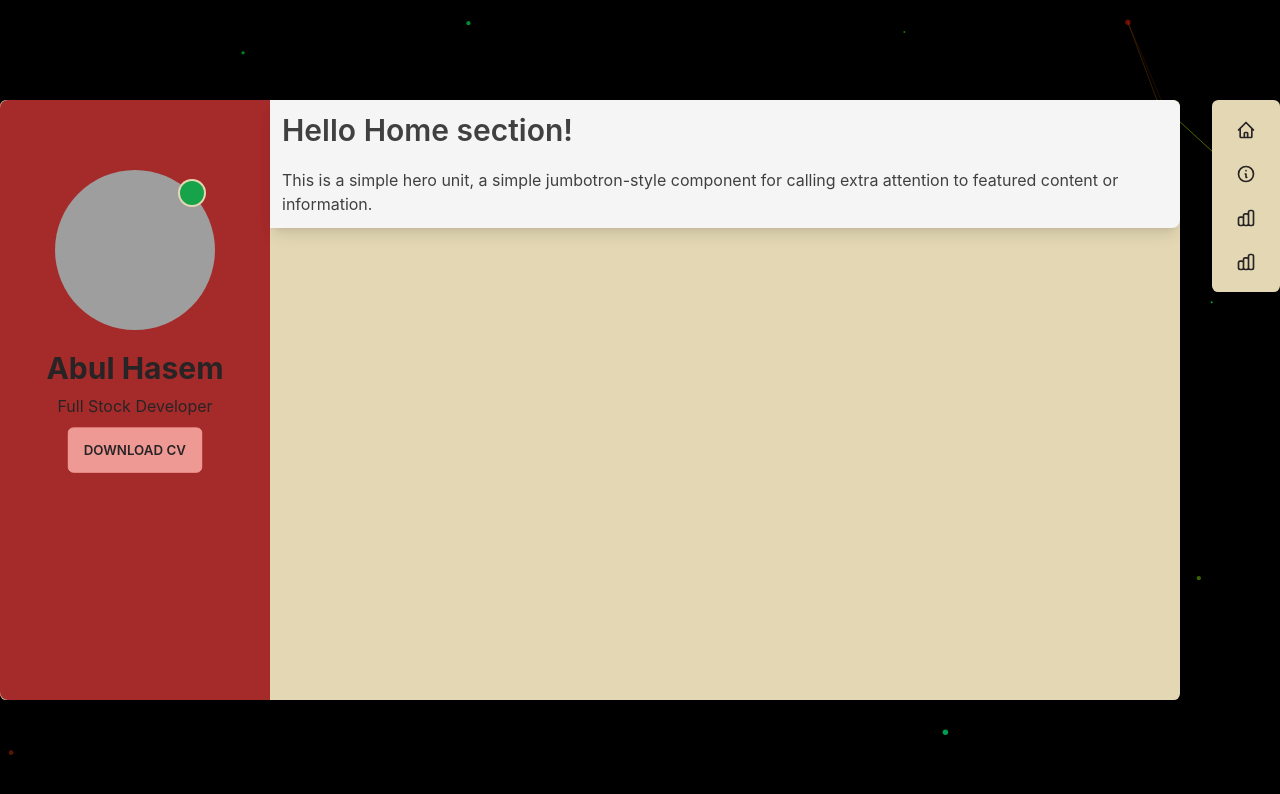
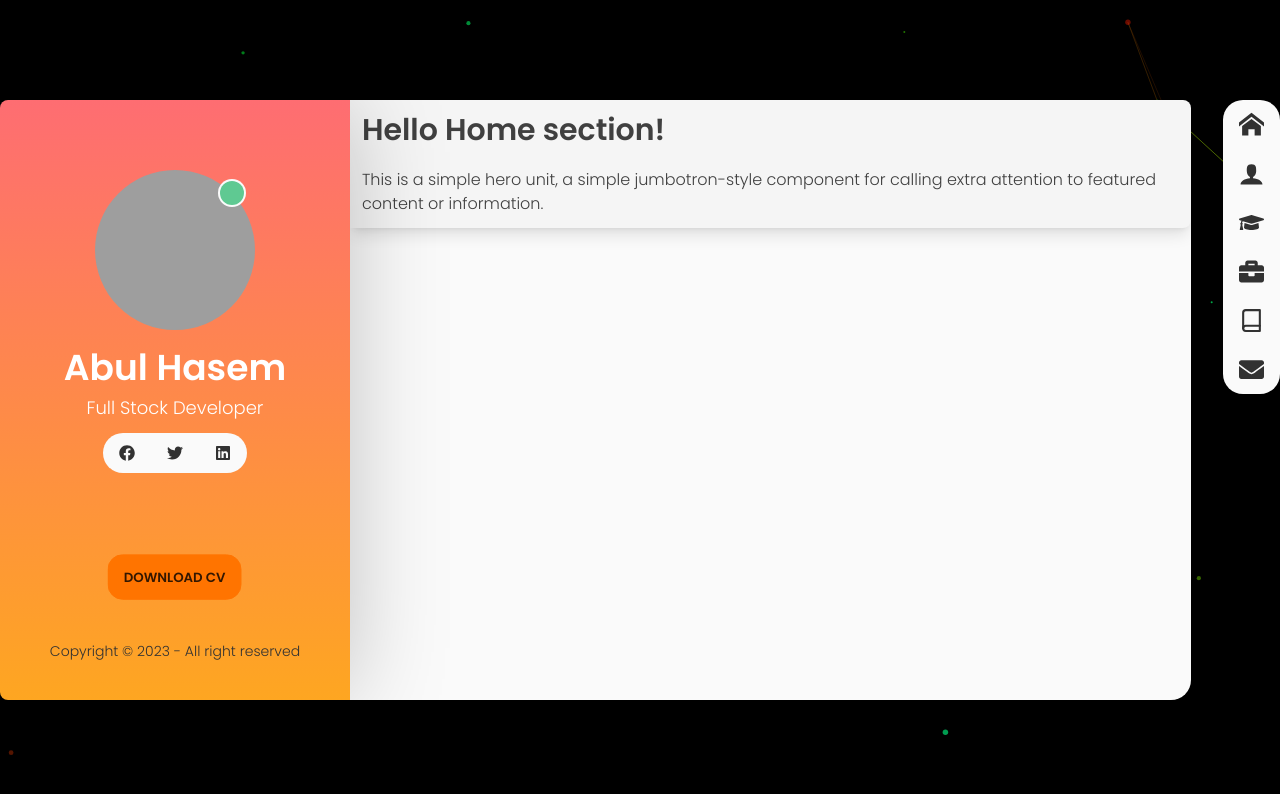
Before and after one commit to hasemspi/portfolio, a React (Create React App) app: page / in a window 1280 px wide. Shown: the top 794 px of the page. Built offline with nearby package versions, Linux system fonts and the light colour scheme; grey boxes are pictures that could not be loaded.

Commit message:
update datqa

```diff
--- a/package.json
+++ b/package.json
@@ -9,6 +9,7 @@
     "daisyui": "^2.51.3",
     "react": "^18.2.0",
     "react-dom": "^18.2.0",
+    "react-icons": "^4.8.0",
     "react-particles": "^2.9.3",
     "react-router-dom": "^6.8.2",
     "react-scripts": "5.0.1",
--- a/public/index.html
+++ b/public/index.html
@@ -1,5 +1,5 @@
 <!DOCTYPE html>
-<html data-theme="retro" lang="en">
+<html data-theme="acid" lang="en">
   <head>
     <meta charset="utf-8" />
     <link rel="icon" href="%PUBLIC_URL%/favicon.ico" />
@@ -24,7 +24,10 @@
       work correctly both with client-side routing and a non-root public URL.
       Learn how to configure a non-root public URL by running `npm run build`.
     -->
-    <title>React App</title>
+    <link rel="preconnect" href="https://fonts.googleapis.com">
+    <link rel="preconnect" href="https://fonts.gstatic.com" crossorigin>
+    <link href="https://fonts.googleapis.com/css2?family=Poppins:ital,wght@0,100;0,200;0,300;0,600;1,100;1,200&display=swap" rel="stylesheet">
+    <title> Portfolio Website</title>
   </head>
   <body>
     <noscript>You need to enable JavaScript to run this app.</noscript>
--- a/src/Layout/Main.js
+++ b/src/Layout/Main.js
@@ -8,7 +8,7 @@ const Main = () => {
     return (
         <>
 
-        <div className="flex flex-row md:mt-[100px]">
+        <div className="flex flex-row md:mt-[100px]" id='theme_color'>
             <div className="basis-full md:mr-8">
                 <div className="card card-side bg-base-100 shadow-xl">
                     <Profile></Profile>
--- a/src/Layout/Profile.js
+++ b/src/Layout/Profile.js
@@ -1,4 +1,6 @@
 import React from 'react';
+
+import {FaFacebook,FaTwitter,FaLinkedin } from "react-icons/fa";
 
 const Profile = () => {
     return (
@@ -10,9 +12,35 @@ const Profile = () => {
                     </div>
                 </div>
                 <div className="max-w-md">
-                    <h1 className="text-3xl font-bold">Abul Hasem</h1>
-                    <p className="py-2">Full Stock Developer</p>
-                    <button className="btn btn-primary">Download CV</button>
+
+                    <h1 className="text-3xl text-[36px] text-[#fff] font-semibold">Abul Hasem</h1>
+                    <p className="py-2 text-[18px] text-[#fff]">Full Stock Developer</p>
+                    <ul className="menu menu-horizontal bg-base-100 rounded-box mt-1">
+                        <li>
+                            <a>
+                            <FaFacebook/>
+                            </a>
+                        </li>
+                        <li>
+                            <a>
+                            <FaTwitter/>
+                            </a>
+                        </li>
+                        <li>
+                            <a>
+                            <FaLinkedin/>
+                            </a>
+                        </li>
+                    </ul>
+                    <div>
+                    <button className="btn btn-secondary mt-[80px]">Download CV</button>
+                    </div>
+
+                    <footer className="footer footer-center p-10 text-base-content rounded">
+                    <div>
+                        <p>Copyright © 2023 - All right reserved</p>
+                    </div>
+                    </footer>
                 </div>
             </div>
         </div>
--- a/src/Pages/Navber.js
+++ b/src/Pages/Navber.js
@@ -1,33 +1,45 @@
 import React from 'react';
 import { Link } from 'react-router-dom';
-
+import { ImHome,ImUser } from "react-icons/im";
+import { FaGraduationCap,FaBriefcase,FaEnvelope } from "react-icons/fa";
+import { FiBook } from "react-icons/fi";
 const Navber = () => {
     const navbarse =<React.Fragment>
 <li>
     <Link to={'/'}>
-    <svg xmlns="http://www.w3.org/2000/svg" className="h-5 w-5 " fill="none" viewBox="0 0 24 24" stroke="currentColor"><path strokeLinecap="round" strokeLinejoin="round" strokeWidth="2" d="M3 12l2-2m0 0l7-7 7 7M5 10v10a1 1 0 001 1h3m10-11l2 2m-2-2v10a1 1 0 01-1 1h-3m-6 0a1 1 0 001-1v-4a1 1 0 011-1h2a1 1 0 011 1v4a1 1 0 001 1m-6 0h6" /></svg>
+    <ImHome/>
     </Link>
 </li>
 <li>
     <Link to={'/about'}>
-    <svg xmlns="http://www.w3.org/2000/svg" className="h-5 w-5" fill="none" viewBox="0 0 24 24" stroke="currentColor"><path strokeLinecap="round" strokeLinejoin="round" strokeWidth="2" d="M13 16h-1v-4h-1m1-4h.01M21 12a9 9 0 11-18 0 9 9 0 0118 0z" /></svg>
+    <ImUser/>
     </Link>
 </li>
 <li>
     <Link to={'/resum'}>
-    <svg xmlns="http://www.w3.org/2000/svg" className="h-5 w-5" fill="none" viewBox="0 0 24 24" stroke="currentColor"><path strokeLinecap="round" strokeLinejoin="round" strokeWidth="2" d="M9 19v-6a2 2 0 00-2-2H5a2 2 0 00-2 2v6a2 2 0 002 2h2a2 2 0 002-2zm0 0V9a2 2 0 012-2h2a2 2 0 012 2v10m-6 0a2 2 0 002 2h2a2 2 0 002-2m0 0V5a2 2 0 012-2h2a2 2 0 012 2v14a2 2 0 01-2 2h-2a2 2 0 01-2-2z" /></svg>
+    <FaGraduationCap/>
     </Link>
 </li>
 <li>
     <Link to={'/resum'}>
-    <svg xmlns="http://www.w3.org/2000/svg" className="h-5 w-5" fill="none" viewBox="0 0 24 24" stroke="currentColor"><path strokeLinecap="round" strokeLinejoin="round" strokeWidth="2" d="M9 19v-6a2 2 0 00-2-2H5a2 2 0 00-2 2v6a2 2 0 002 2h2a2 2 0 002-2zm0 0V9a2 2 0 012-2h2a2 2 0 012 2v10m-6 0a2 2 0 002 2h2a2 2 0 002-2m0 0V5a2 2 0 012-2h2a2 2 0 012 2v14a2 2 0 01-2 2h-2a2 2 0 01-2-2z" /></svg>
+   <FaBriefcase/>
+    </Link>
+</li>
+<li>
+    <Link to={'/'}>
+   <FiBook/>
+    </Link>
+</li>
+<li>
+    <Link to={'/'}>
+   <FaEnvelope/>
     </Link>
 </li>
     </React.Fragment>
 
     return (
         <div className=''>
-           <ul className="menu bg-base-100 p-2 rounded-box hidden sm:block">
+           <ul className="menu bg-base-100 rounded-box hidden sm:block text-[25px]">
             {navbarse}
             </ul>
 
--- a/src/index.css
+++ b/src/index.css
@@ -4,11 +4,7 @@
 
 body {
   margin: 0;
-  font-family: -apple-system, BlinkMacSystemFont, 'Segoe UI', 'Roboto', 'Oxygen',
-    'Ubuntu', 'Cantarell', 'Fira Sans', 'Droid Sans', 'Helvetica Neue',
-    sans-serif;
-  -webkit-font-smoothing: antialiased;
-  -moz-osx-font-smoothing: grayscale;
+  font-family: 'Poppins', sans-serif;
 }
 
 code {
@@ -24,7 +20,14 @@ code {
   height: 600px;
 }
 .bords_profile{
-  background-color: brown;
-  width: 270px;
+  background: -webkit-gradient(linear,left top,left bottom,from(#fe6d72),to(#fea621));
+  background: linear-gradient(#fe6d72,#fea621);
+  -webkit-box-shadow: 0 0 100px -5px rgba(0,0,0,.25);
+  -moz-box-shadow: 0 0 100px -5px rgba(0,0,0,.25);
+  box-shadow: 0 0 100px -5px rgba(0,0,0,.25);
+  -webkit-backface-visibility: hidden;
+  -moz-backface-visibility: hidden;
+  backface-visibility: hidden;
+  width: 350px;
   height: 600px;
 }
```
Also changed, not shown: 1 other file (tests, documents, lock files or other folders).
